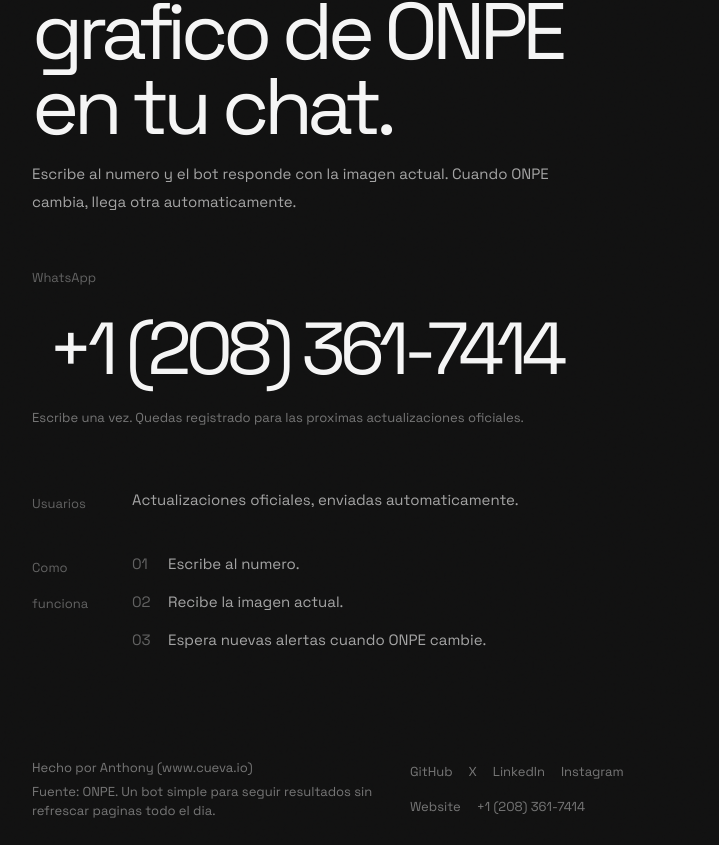
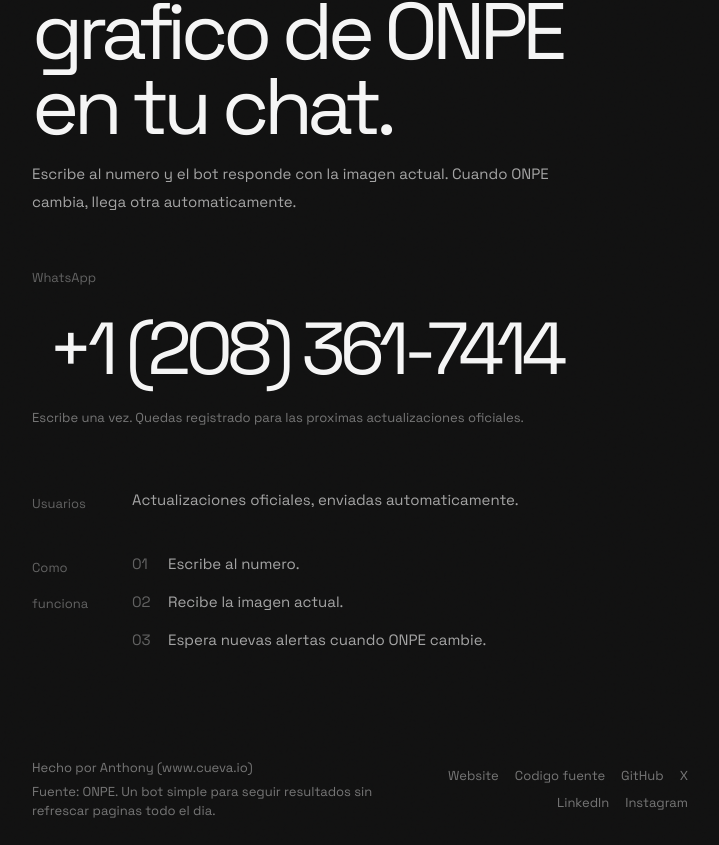
Before and after one commit to cuevaio/onpe-bot, a Next.js app: page / in a window 1280 px wide. Shown: the part 247-1092 px from the top of the page, without its empty margins (280-999 px from the left). Built offline with nearby package versions, Linux system fonts and the light colour scheme; no server answers.

Commit message:
Refine landing page footer links

```diff
--- a/app/page.tsx
+++ b/app/page.tsx
@@ -38,6 +38,8 @@
       credit: "Hecho por Anthony",
       note: "Fuente: ONPE.",
       detail: "Un bot simple para seguir resultados sin refrescar paginas todo el dia.",
+      website: "Website",
+      sourceCode: "Codigo fuente",
     },
     whatsappPrefill: "Hola, quiero recibir actualizaciones de ONPE.",
   },
@@ -73,6 +75,8 @@
       credit: "Made by Anthony",
       note: "Source: ONPE.",
       detail: "A simple bot for following results without refreshing pages all day.",
+      website: "Website",
+      sourceCode: "Source Code",
     },
     whatsappPrefill: "Hi, I want ONPE updates.",
   },
@@ -244,7 +248,7 @@
 
         <footer className="relative z-10 w-full">
           <div className="mx-auto flex w-full max-w-[44rem] flex-col gap-4 px-5 py-6 text-[13px] text-white/42 md:flex-row md:items-center md:justify-between md:px-6">
-            <div className="space-y-1">
+            <div className="max-w-[24rem] space-y-1">
               <p>
                 {content.footer.credit}{" "}
                 <a
@@ -261,7 +265,23 @@
               </p>
             </div>
 
-            <div className="flex flex-wrap items-center gap-4">
+            <div className="flex flex-wrap items-center gap-x-4 gap-y-2 md:justify-end">
+              <a
+                href="https://www.cueva.io"
+                target="_blank"
+                rel="noopener noreferrer"
+                className="transition-colors hover:text-white"
+              >
+                {content.footer.website}
+              </a>
+              <a
+                href="https://github.com/cuevaio/onpe-bot"
+                target="_blank"
+                rel="noopener noreferrer"
+                className="transition-colors hover:text-white"
+              >
+                {content.footer.sourceCode}
+              </a>
               <a
                 href="https://github.com/cuevaio"
                 target="_blank"
@@ -294,22 +314,6 @@
               >
                 Instagram
               </a>
-              <a
-                href="https://www.cueva.io"
-                target="_blank"
-                rel="noopener noreferrer"
-                className="transition-colors hover:text-white"
-              >
-                Website
-              </a>
-              <a
-                href={whatsappHref}
-                target="_blank"
-                rel="noopener noreferrer"
-                className="transition-colors hover:text-white"
-              >
-                {PHONE_NUMBER_DISPLAY}
-              </a>
             </div>
           </div>
         </footer>
```
